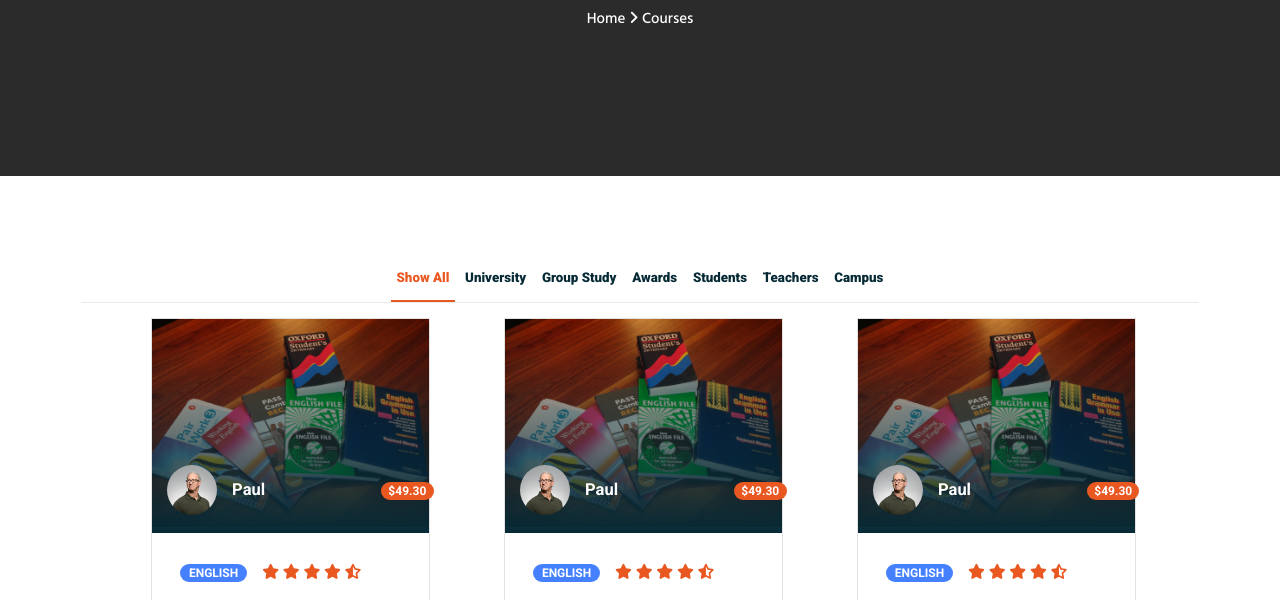
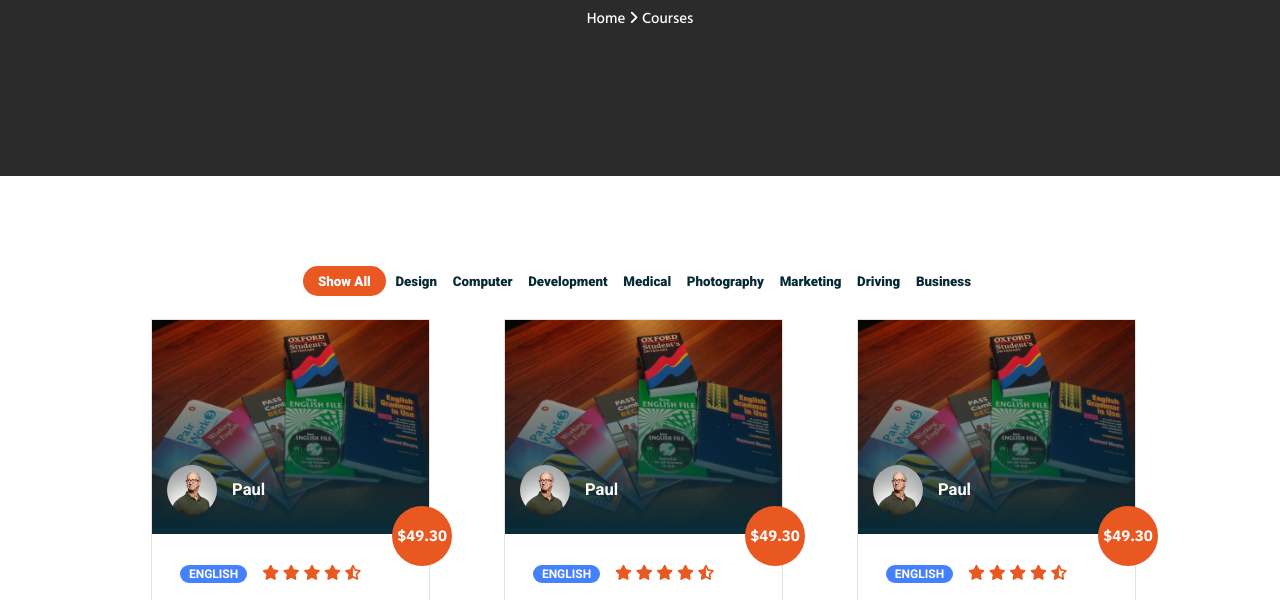
Before and after one commit to im-konge/xweb-project, a plain HTML site: page html/courses.html in a window 1280 px wide. Shown: the part 352-952 px from the top of the page. Drawn offline with Linux system fonts and the light colour scheme.

Commit message:
courses-complete
Signed-off-by: Lukas Kral <lukywill16@gmail.com>

```diff
--- a/css/base.css
+++ b/css/base.css
@@ -1237,7 +1237,7 @@ form.home-top-input button {
 }
 
 .display-inline-block {
-  display: inline-block;
+  display: inline-block !important;
 }
 
 .display-block {
@@ -1970,3 +1970,47 @@ form.home-top-input button {
   border-top: 2px solid #e4e4e4;
   margin-bottom: 3rem;
 }
+
+.courses-active {
+  background-color: #ea5822ff;
+  padding: 0.5rem 1rem;
+  border-radius: 2rem;
+  color: white;
+}
+
+#courseCategories .category-button:hover {
+  border: none;
+}
+
+.courses-cards .card-price {
+  margin-top: -10% !important;
+  margin-left: 16rem !important;
+  font-size: 1rem !important;
+}
+
+.courses-cards button {
+  border-radius: 2rem;
+}
+
+.courses-cards .card-back .card-price {
+  color: #3662ff !important;
+  background-color: white !important;
+  margin-top: -20% !important;
+  margin-left: 13rem !important;
+}
+
+.courses-cards button:hover,
+.courses-cards button:hover > i {
+  color: #3662ff !important;
+
+}
+
+.courses-cards .card-back h4 {
+  font-size: 1.2rem;
+  vertical-align: top;
+  margin: 1rem;
+}
+
+.courses-card {
+  display: none;
+}
--- a/html/courses.html
+++ b/html/courses.html
@@ -62,17 +62,19 @@
         <div class="block">
             <!-- available courses part -->
             <div id="#available-courses">
-                <div id="courseCategories" class="text-align-center" style="border-bottom: 1px solid #eaeaea; margin-bottom: 1rem;">
-                    <button class="category-button category-active" onclick="filterCategories('all')"> Show All</button>
-                    <button class="category-button" onclick="filterCategories('university')"> University</button>
-                    <button class="category-button" onclick="filterCategories('group-study')"> Group Study</button>
-                    <button class="category-button" onclick="filterCategories('awards')">Awards</button>
-                    <button class="category-button" onclick="filterCategories('students')">Students</button>
-                    <button class="category-button" onclick="filterCategories('teachers')">Teachers</button>
-                    <button class="category-button" onclick="filterCategories('campus')">Campus</button>
+                <div id="courseCategories" class="text-align-center" style="margin-bottom: 1rem;">
+                    <button class="category-button courses-active" onclick="filterCategories('all')"> Show All</button>
+                    <button class="category-button" onclick="filterCategories('design')"> Design</button>
+                    <button class="category-button" onclick="filterCategories('computer')"> Computer</button>
+                    <button class="category-button" onclick="filterCategories('development')">Development</button>
+                    <button class="category-button" onclick="filterCategories('medical')">Medical</button>
+                    <button class="category-button" onclick="filterCategories('photography')">Photography</button>
+                    <button class="category-button" onclick="filterCategories('marketing')">Marketing</button>
+                    <button class="category-button" onclick="filterCategories('driving')">Driving</button>
+                    <button class="category-button" onclick="filterCategories('business')">Business</button>
                 </div>
-                <div>
-                    <div class="column-flex-25 display-inline-block card" style="margin-left: 6.25%;">
+                <div class="courses-cards">
+                    <div class="column-flex-25 card courses-card design" style="margin-left: 6.25%;">
                         <div class="card-inner gray-border-complete">
                             <div class="card-front white-bg-color">
                                 <div class="instructor-course-image">
@@ -82,9 +84,9 @@
                                     <div class="instructor-course-desc">
                                         <img class="instructor-course-profile-pic" src="/pics/instructor.png">
                                         <h4>Paul</h4>
-                                        <span class="rounded-tag display-inline-block orange-bg-color">
-                                            $49.30
-                                        </span>
+                                    </div>
+                                    <div class="card-price">
+                                        $49.30
                                     </div>
                                 </div>
                                 <div class="instructor-course-bottom">
@@ -106,7 +108,7 @@
                             </div>
                             <div class="card-back blue-card-bg-color">
                                 <div class="card-back-content">
-                                    <span class="rounded-tag display-inline-block white-bg-color orange-color" style="width: 4.5rem;">english</span>
+                                    <span class="rounded-tag display-inline-block white-bg-color" style="width: 4.5rem; color: #3662ff;">english</span>
                                     <div class="white-color mar-left-5 display-inline-block">
                                         <i class="fas fa-star"></i>
                                         <i class="fas fa-star"></i>
@@ -118,9 +120,9 @@
                                     <div>
                                         <img class="instructor-course-profile-pic display-inline-block" src="/pics/instructor.png">
                                         <h4 class="white-color display-inline-block">Paul</h4>
-                                        <span class="rounded-tag display-inline-block white-bg-color orange-color" style="width: 3.5rem; margin-left: 7.5rem;">
+                                        <div class="card-price">
                                             $49.30
-                                        </span>
+                                        </div>
                                     </div>
                                     <p>
                                         Lorem ipsum dolor, sit amet consectetur adipisicing elit.
@@ -137,7 +139,7 @@
                             </div>
                         </div>
                     </div>
-                    <div class="column-flex-25 display-inline-block card" style="margin-left: 6.25%;">
+                    <div class="column-flex-25 card courses-card computer" style="margin-left: 6.25%;">
                         <div class="card-inner gray-border-complete">
                             <div class="card-front white-bg-color">
                                 <div class="instructor-course-image">
@@ -147,9 +149,9 @@
                                     <div class="instructor-course-desc">
                                         <img class="instructor-course-profile-pic" src="/pics/instructor.png">
                                         <h4>Paul</h4>
-                                        <span class="rounded-tag display-inline-block orange-bg-color">
-                                            $49.30
-                                        </span>
+                                    </div>
+                                    <div class="card-price">
+                                        $49.30
                                     </div>
                                 </div>
                                 <div class="instructor-course-bottom">
@@ -171,7 +173,7 @@
                             </div>
                             <div class="card-back blue-card-bg-color">
                                 <div class="card-back-content">
-                                    <span class="rounded-tag display-inline-block white-bg-color orange-color" style="width: 4.5rem;">english</span>
+                                    <span class="rounded-tag display-inline-block white-bg-color" style="width: 4.5rem; color: #3662ff;">english</span>
                                     <div class="white-color mar-left-5 display-inline-block">
                                         <i class="fas fa-star"></i>
                                         <i class="fas fa-star"></i>
@@ -183,9 +185,9 @@
                                     <div>
                                         <img class="instructor-course-profile-pic display-inline-block" src="/pics/instructor.png">
                                         <h4 class="white-color display-inline-block">Paul</h4>
-                                        <span class="rounded-tag display-inline-block white-bg-color orange-color" style="width: 3.5rem; margin-left: 7.5rem;">
+                                        <div class="card-price">
                                             $49.30
-                                        </span>
+                                        </div>
                                     </div>
                                     <p>
                                         Lorem ipsum dolor, sit amet consectetur adipisicing elit.
@@ -202,7 +204,7 @@
                             </div>
                         </div>
                     </div>
-                    <div class="column-flex-25 display-inline-block card" style="margin-left: 6.25%;">
+                    <div class="column-flex-25 card courses-card development" style="margin-left: 6.25%;">
                         <div class="card-inner gray-border-complete">
                             <div class="card-front white-bg-color">
                                 <div class="instructor-course-image">
@@ -212,9 +214,9 @@
                                     <div class="instructor-course-desc">
                                         <img class="instructor-course-profile-pic" src="/pics/instructor.png">
                                         <h4>Paul</h4>
-                                        <span class="rounded-tag display-inline-block orange-bg-color">
-                                            $49.30
-                                        </span>
+                                    </div>
+                                    <div class="card-price">
+                                        $49.30
                                     </div>
                                 </div>
                                 <div class="instructor-course-bottom">
@@ -236,7 +238,7 @@
                             </div>
                             <div class="card-back blue-card-bg-color">
                                 <div class="card-back-content">
-                                    <span class="rounded-tag display-inline-block white-bg-color orange-color" style="width: 4.5rem;">english</span>
+                                    <span class="rounded-tag display-inline-block white-bg-color" style="width: 4.5rem; color: #3662ff;">english</span>
                                     <div class="white-color mar-left-5 display-inline-block">
                                         <i class="fas fa-star"></i>
                                         <i class="fas fa-star"></i>
@@ -248,9 +250,9 @@
                                     <div>
                                         <img class="instructor-course-profile-pic display-inline-block" src="/pics/instructor.png">
                                         <h4 class="white-color display-inline-block">Paul</h4>
-                                        <span class="rounded-tag display-inline-block white-bg-color orange-color" style="width: 3.5rem; margin-left: 7.5rem;">
+                                        <div class="card-price">
                                             $49.30
-                                        </span>
+                                        </div>
                                     </div>
                                     <p>
                                         Lorem ipsum dolor, sit amet consectetur adipisicing elit.
@@ -536,16 +538,14 @@
     </div>
 
     <script>
-        new SimpleLightbox('.gallery a');
-
         filterCategories("all")
         function filterCategories(c) {
             var x, i;
-            x = document.getElementsByClassName("gallery-column");
+            x = document.getElementsByClassName("courses-card");
             if (c == "all") c = "";
             for (i = 0; i < x.length; i++) {
-                removeClass(x[i], "display-block");
-                if (x[i].className.indexOf(c) > -1) addClass(x[i], "display-block");
+                removeClass(x[i], "display-inline-block");
+                if (x[i].className.indexOf(c) > -1) addClass(x[i], "display-inline-block");
             }
         }
 
@@ -570,14 +570,13 @@
             element.className = arr1.join(" ");
         }
 
-
-        var btnContainer = document.getElementById("galleryCategories");
+        var btnContainer = document.getElementById("courseCategories");
         var btns = btnContainer.getElementsByClassName("category-button");
         for (var i = 0; i < btns.length; i++) {
             btns[i].addEventListener("click", function(){
-                var current = document.getElementsByClassName("category-active");
-                current[0].className = current[0].className.replace(" category-active", "");
-                this.className += " category-active";
+                var current = document.getElementsByClassName("courses-active");
+                current[0].className = current[0].className.replace(" courses-active", "");
+                this.className += " courses-active";
             });
         }
 
```
